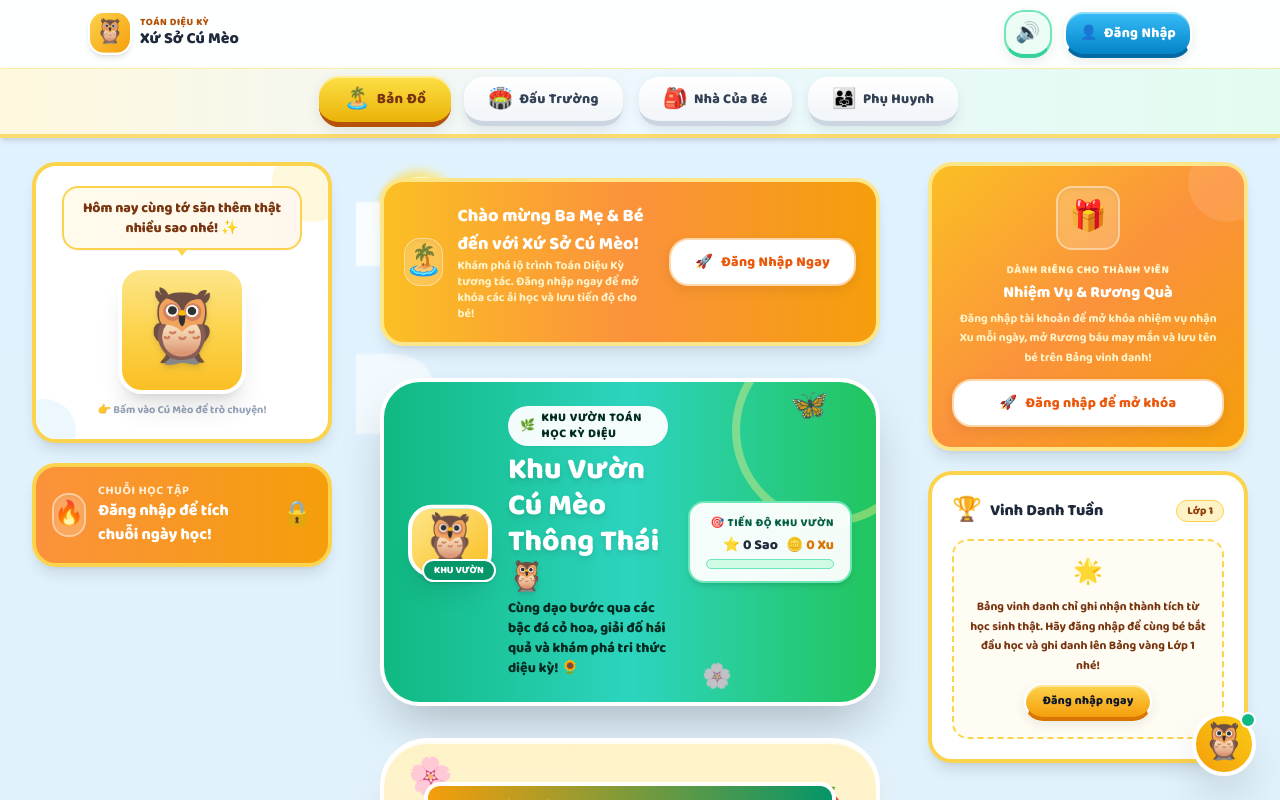
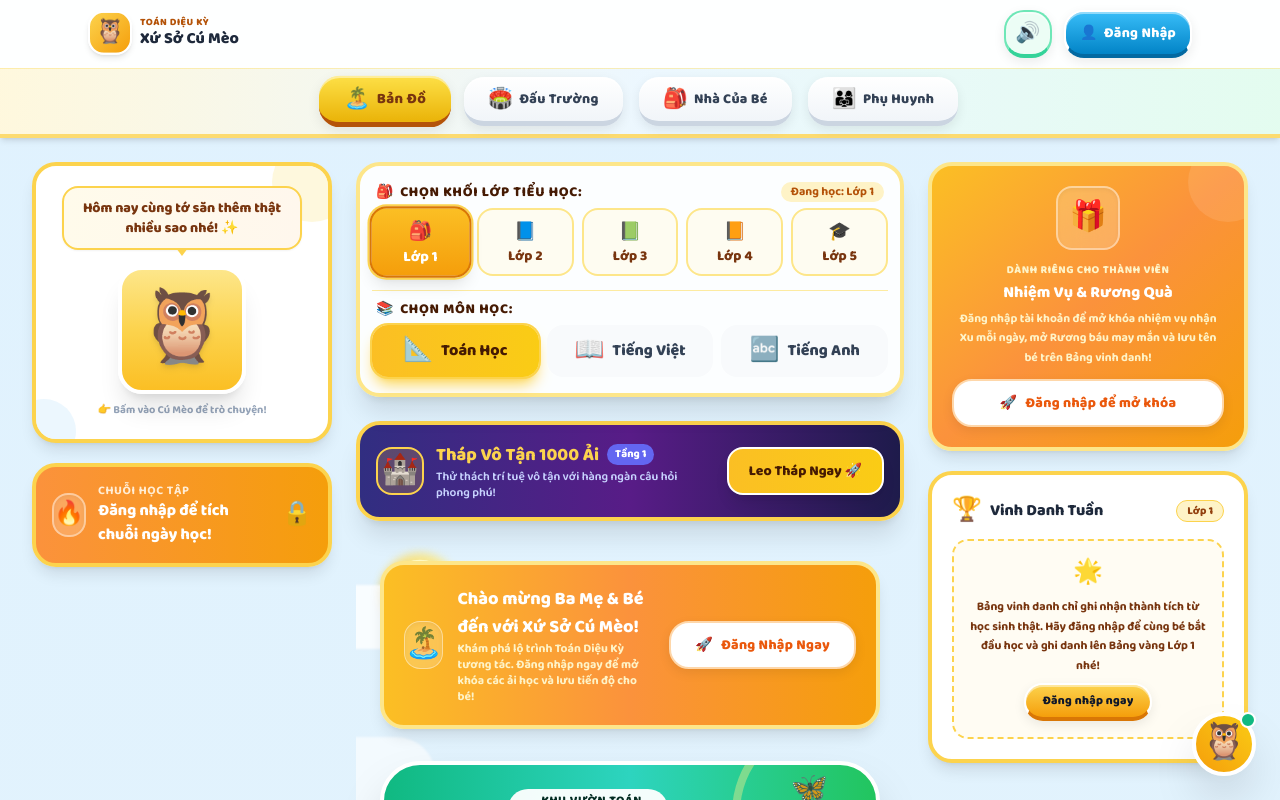
Before and after one commit to manhcuong0810/elearning, a Next.js app: page / in a window 1280 px wide. Shown: the top 800 px of the page. Built offline with nearby package versions, Linux system fonts and the light colour scheme.

Commit message:
feat(platform): integrate multi-subject grade 1-5 system and endless tower

```diff
--- a/src/app/page.tsx
+++ b/src/app/page.tsx
@@ -2,7 +2,7 @@
 
 import React, { useState, useMemo, useEffect, useRef } from 'react';
 import { Stage, Question } from '@/types/curriculum';
-import { loadGrade1MathData } from '@/lib/curriculum-loader';
+import { loadCurriculum, loadGrade1MathData } from '@/lib/curriculum-loader';
 import { defaultAudioManager } from '@/lib/audio-manager';
 import { useProgressStore } from '@/store/useProgressStore';
 import {
@@ -22,9 +22,23 @@ import { useAuthStore } from '@/store/useAuthStore';
 import { GUEST_CHILD_PROFILE } from '@/types/auth';
 import { CreateChildModal } from '@/components/profile/CreateChildModal';
 import { Grade3TutorFab } from '@/components/tutor/Grade3TutorFab';
+import { SubjectGradeSelector } from '@/components/navigation/SubjectGradeSelector';
+import { EndlessTowerModal } from '@/components/tower/EndlessTowerModal';
 
 export default function HomePage() {
-  const curriculum = useMemo(() => loadGrade1MathData(), []);
+  const selectedSubject = useProgressStore((state) => state.selectedSubject);
+  const selectedGrade = useProgressStore((state) => state.selectedGrade);
+  const getTowerFloor = useProgressStore((state) => state.getTowerFloor);
+
+  const curriculum = useMemo(() => {
+    try {
+      return loadCurriculum(selectedSubject, selectedGrade);
+    } catch {
+      return loadGrade1MathData();
+    }
+  }, [selectedSubject, selectedGrade]);
+
+  const [isEndlessTowerOpen, setIsEndlessTowerOpen] = useState(false);
 
   const [activeTab, setActiveTab] = useState<NavigationTab>('adventure-map');
 
@@ -629,7 +643,44 @@ export default function HomePage() {
                 </div>
 
                 {/* Cột giữa: Bản đồ thám hiểm các ải */}
-                <div className="w-full min-w-0">
+                <div className="w-full min-w-0 flex flex-col">
+                  {/* Bộ Chọn Khối Lớp & Môn Học */}
+                  <SubjectGradeSelector />
+
+                  {/* Endless 1000-Floor Tower Banner */}
+                  <div className="w-full max-w-4xl mx-auto mb-6 p-4 rounded-3xl bg-gradient-to-r from-indigo-900 via-purple-900 to-indigo-950 border-4 border-amber-300 shadow-xl flex flex-col sm:flex-row items-center justify-between gap-4 text-white">
+                    <div className="flex items-center gap-3">
+                      <div className="w-12 h-12 rounded-2xl bg-amber-400/20 border-2 border-amber-300 flex items-center justify-center text-3xl shrink-0">
+                        🏰
+                      </div>
+                      <div>
+                        <div className="flex items-center gap-2">
+                          <h3 className="text-base sm:text-lg font-black text-amber-300">
+                            Tháp Vô Tận 1000 Ải
+                          </h3>
+                          <span className="px-2 py-0.5 rounded-full bg-indigo-500 text-[11px] font-black">
+                            Tầng {getTowerFloor(selectedSubject, selectedGrade)}
+                          </span>
+                        </div>
+                        <p className="text-xs text-indigo-200">
+                          Thử thách trí tuệ vô tận với hàng ngàn câu hỏi phong phú!
+                        </p>
+                      </div>
+                    </div>
+
+                    <button
+                      type="button"
+                      data-testid="open-endless-tower-btn"
+                      onClick={() => {
+                        defaultAudioManager.playSfx('click');
+                        setIsEndlessTowerOpen(true);
+                      }}
+                      className="min-h-[48px] px-5 py-2.5 rounded-2xl bg-gradient-to-r from-amber-400 to-yellow-400 hover:from-amber-300 hover:to-yellow-300 text-amber-950 font-black text-sm shadow-lg hover:scale-105 active:scale-95 transition-all border-2 border-white shrink-0"
+                    >
+                      Leo Tháp Ngay 🚀
+                    </button>
+                  </div>
+
                   <AdventureMap
                     curriculum={curriculum}
                     onSelectStage={handleSelectStage}
@@ -717,6 +768,12 @@ export default function HomePage() {
 
       {/* Grade 3 Math AI Tutor Floating Widget (DeepSeek) */}
       <Grade3TutorFab audioManager={defaultAudioManager} />
+
+      {/* Endless 1000-Floor Tower Modal */}
+      <EndlessTowerModal
+        isOpen={isEndlessTowerOpen}
+        onClose={() => setIsEndlessTowerOpen(false)}
+      />
     </div>
   );
 }
--- a/src/components/map/AdventureMap.tsx
+++ b/src/components/map/AdventureMap.tsx
@@ -24,6 +24,10 @@ export const AdventureMap: React.FC<AdventureMapProps> = ({
   const stageStars = useProgressStore((state) => state.stageStars);
   const totalCoins = useProgressStore((state) => state.totalCoins);
   const totalExp = useProgressStore((state) => state.totalExp);
+  const isStageUnlocked = useProgressStore((state) => state.isStageUnlocked);
+  const getStageStars = useProgressStore((state) => state.getStageStars);
+  const selectedSubject = useProgressStore((state) => state.selectedSubject);
+  const selectedGrade = useProgressStore((state) => state.selectedGrade);
 
   const totalStarsEarned = isAuthenticated
     ? Object.values(stageStars).reduce((sum, s) => sum + s, 0)
@@ -34,7 +38,8 @@ export const AdventureMap: React.FC<AdventureMapProps> = ({
   // Find the current active stage (first unlocked stage with < 3 stars, or the latest unlocked)
   const allStages = data.chapters.flatMap((c) => c.stages);
   const currentActiveStageId =
-    allStages.find((s) => unlockedStages.includes(s.id) && (stageStars[s.id] ?? 0) < 3)?.id ??
+    allStages.find((s) => isStageUnlocked(s.id, selectedSubject, selectedGrade) && getStageStars(s.id, selectedSubject, selectedGrade) < 3)?.id ??
+    allStages.find((s) => isStageUnlocked(s.id, selectedSubject, selectedGrade))?.id ??
     unlockedStages[unlockedStages.length - 1];
 
   const handleStageSelect = (stage: Stage) => {
@@ -42,7 +47,7 @@ export const AdventureMap: React.FC<AdventureMapProps> = ({
       onRequireAuth?.();
       return;
     }
-    if (!unlockedStages.includes(stage.id)) {
+    if (!isStageUnlocked(stage.id, selectedSubject, selectedGrade)) {
       return;
     }
     onSelectStage?.(stage);
@@ -245,8 +250,8 @@ export const AdventureMap: React.FC<AdventureMapProps> = ({
               {/* Serpentine Adventure Path */}
               <div className="flex flex-col items-center gap-10 relative py-4 z-10">
                 {chapter.stages.map((stage, stageIdx) => {
-                  const isUnlocked = unlockedStages.includes(stage.id);
-                  const stars = isAuthenticated ? (stageStars[stage.id] ?? 0) : 0;
+                  const isUnlocked = isStageUnlocked(stage.id, selectedSubject, selectedGrade);
+                  const stars = isAuthenticated ? getStageStars(stage.id, selectedSubject, selectedGrade) : 0;
                   const isCurrentActive = isAuthenticated && stage.id === currentActiveStageId;
 
                   // Smooth alternating S-curve offset
--- a/src/components/tower/EndlessTowerModal.tsx
+++ b/src/components/tower/EndlessTowerModal.tsx
@@ -67,7 +67,7 @@ export function EndlessTowerModal({ isOpen, onClose }: EndlessTowerModalProps) {
       } else {
         // Floor completed!
         setFloorCompleted(true);
-        audioManager.playSfx('victory');
+        audioManager.playSfx('cheer');
         advanceTowerFloor(selectedSubject, selectedGrade, currentFloor);
       }
     }, 1200);
```
Also changed, not shown: 1 other file (tests, documents, lock files or other folders).
